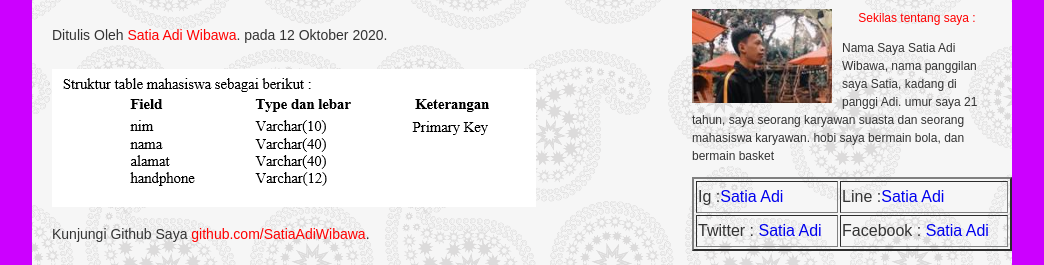
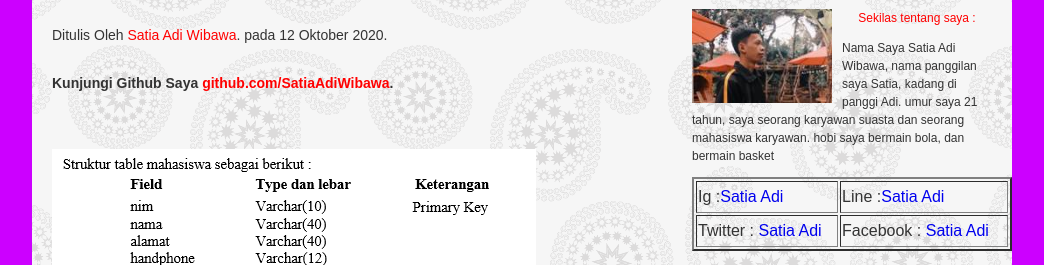
Before and after one commit to SatiaAdhiWibawa/SatiaAdhiWibawa.github.io, a plain HTML site: page index.html in a window 1280 px wide. Shown: the part 677-942 px from the top of the page, without its empty margins (118-1162 px from the left). Drawn offline with Linux system fonts and the light colour scheme.

Commit message:
Update index.html

```diff
--- a/index.html
+++ b/index.html
@@ -48,8 +48,10 @@
         <div class="artikel">
           <h2>CARA MEMBUAT DATABASE</h2>
           <p class="penulis">Ditulis Oleh <a href="https://www.instagram.com/satia_adhi/">Satia Adi Wibawa</a>. pada 12 Oktober 2020.</p>
-        <img src="img/1.png">
-		<p class="penulis">Kunjungi Github Saya <a href="https://github.com/satiaAdhiWibawa/">github.com/SatiaAdiWibawa</a>.</p>
+	  <h5 class="penulis">Kunjungi Github Saya <a href="https://github.com/satiaAdhiWibawa/">github.com/SatiaAdiWibawa</a>.</h5>
+       	  <br>
+
+	<img src="img/1.png">
         <p>Pertama Buka XAMPP lalu aktifkan service mysql seperti gambar dibawah ini</p>
         <img src="img/2.png">
         <p>Setelah service mysql aktif lalu buka phpMyAdmin melalui browser dengan mengetikkan URL localhost/phpMyAdmin</p>
```
